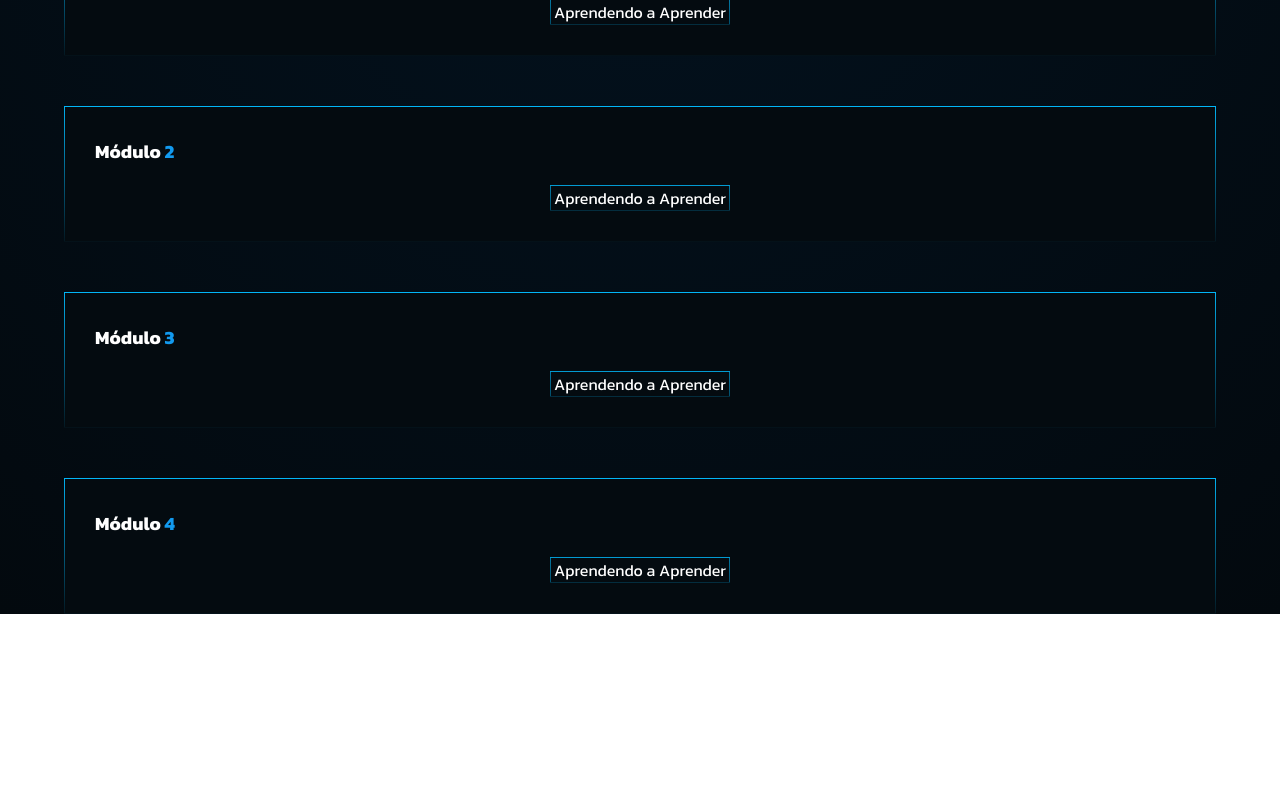
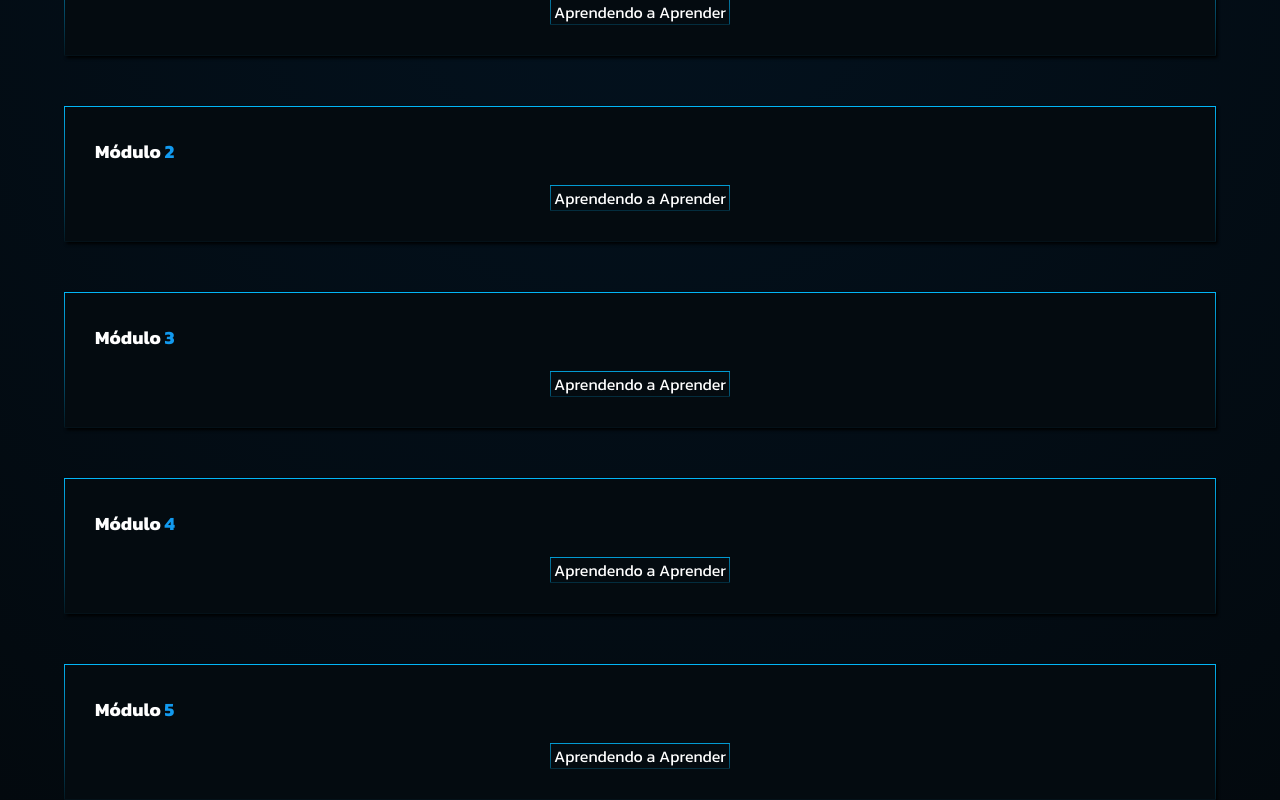
Before and after one commit to guiFGA/IngeniumPro, a React (Vite) app in the folder Front/: page /trilha in a window 1280 px wide. Shown: the part 1008-1808 px from the top of the page. Before the commit the page ends 1622 px from the top, so only its background shows below. Built offline with nearby package versions, Linux system fonts and the light colour scheme; sample sign-in values are in the browser's storage; a web font is replaced by a local one.

Commit message:
Adicionado o módulo 5

```diff
--- a/Front/src/pages/trilha/index.jsx
+++ b/Front/src/pages/trilha/index.jsx
@@ -116,6 +116,20 @@ function Trilha(){
                     </Mod>
                 </Caixa>
 
+
+                <Caixa>
+                    <Titulo>
+                        <H3>Módulo <Azul>5</Azul></H3>
+                    </Titulo>
+                    <Mod>
+                        <Link href="http://localhost:5173/perfil">
+                            <Modulos>
+                                <TextoInterno>Aprendendo a Aprender</TextoInterno>
+                            </Modulos>
+                        </Link>
+                    </Mod>
+                </Caixa>
+
             </Main>
         </div>
     )
--- a/Front/src/pages/trilha/trilha.js
+++ b/Front/src/pages/trilha/trilha.js
@@ -109,7 +109,7 @@ export const Caixa = styled.div`
     padding: 30px;
     gap: 50px;
     background-color: rgba(4, 11, 16, 1);
-
+    box-shadow: 1.5px 2px 3px black;
 
     @media (max-width: 1390px) { /* Telas menores que 768px */
 
```
